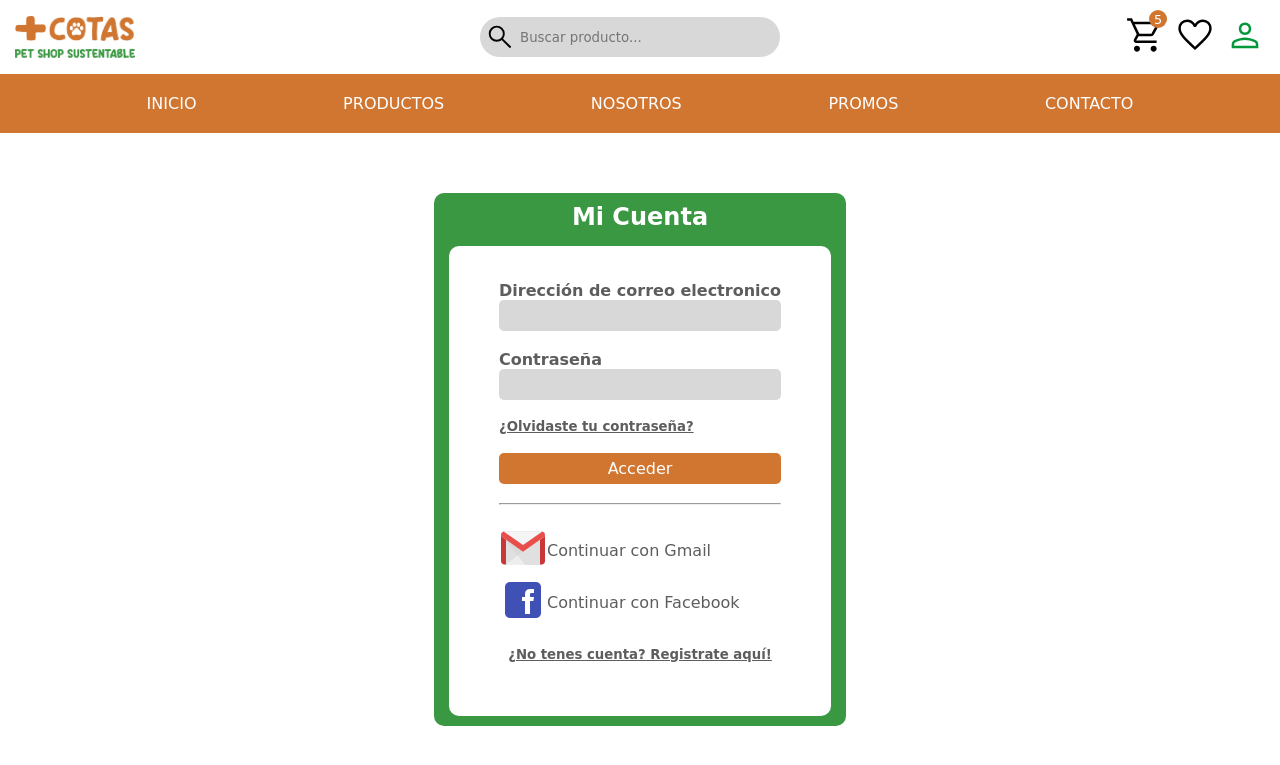
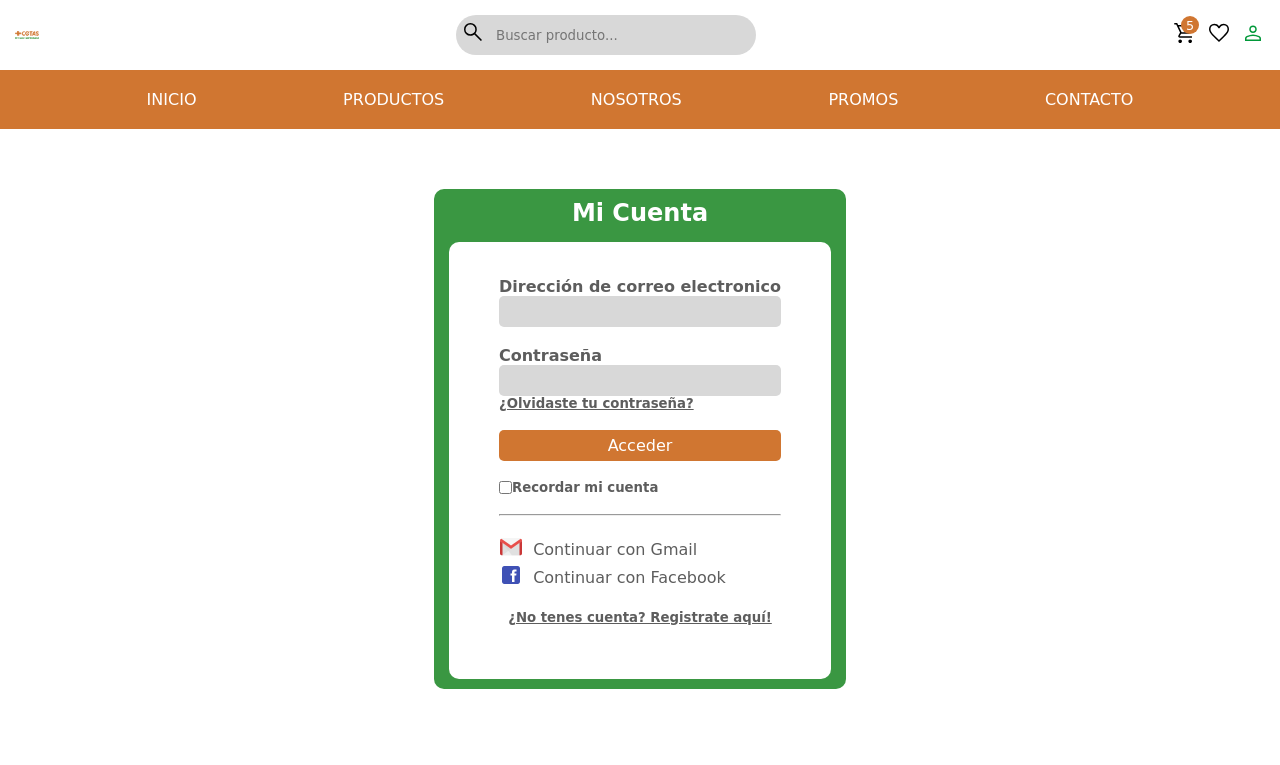
Before and after one commit to Sowska/grupo_6_petShop, a Node server app: page /login in a window 1280 px wide. Shown: the top 765 px of the page. Run offline with Node 20, Linux system fonts and the light colour scheme.

Commit message:
tu mensaje

```diff
--- a/public/css/login-styles.css
+++ b/public/css/login-styles.css
@@ -146,7 +146,7 @@ h5.contraseña {
     background-color: #3A9742;
     padding: 10px 15px;
     border-radius: 10px;
-    min-width: 380px;
+    min-width: 310px;
 }
 
 .form-card h2 {
@@ -209,13 +209,17 @@ h5 a {
     color:#5d5d5d;
 }
 
-.logo-juntos {
-    display: flex;
-    align-items: center;
-}
-
 
 .logo {
     display: flex;
     align-items: center;
 }
+
+img {
+    width: 1.5em;
+}
+
+.recordar-mi {
+    display: flex;
+    align-items: center;
+}
--- a/views/login.html
+++ b/views/login.html
@@ -78,7 +78,7 @@
                             <h4 for="titulo-contraseña">Contraseña</h4>
                             <input type="contraseña" name="contraseña" id="contraseña" required>
                         </div>
-                        <br>
+
                     <div>
                        <h5 class="contraseña"><a href="olvidaste-contraseña"> ¿Olvidaste tu contraseña? </a></h5>
                     </div>
@@ -91,6 +91,10 @@
                     </div>
 
                     <br>
+                   <div class="recordar-mi"><input class= "checkbox" type="checkbox"><h5 class= "recordar-cuenta">  Recordar mi cuenta</h5> </div>
+                    <br>
+
+
                     <hr>
                     <br>
 
@@ -98,12 +102,12 @@
                <div class="logos-juntos">
                     <div class="logo">
                             <a href="logo-gmail"><img src="\images\icons8-gmail-48 (1).png" alt="logo-gmail"></a>
-                            <label class="ingreso-mail" for="ingreso-gmail">  Continuar con Gmail</label>
+                            <label class="ingreso-mail" for="ingreso-gmail">  &nbsp; Continuar con Gmail</label>
                                 </div>
 
                     <div class="logo">
                             <a href="logo-face"><img src="\images\icons8-facebook-48.png" alt="logo-face"></a>
-                            <label class="ingreso-face" for="ingreso-face">  Continuar con Facebook</label>
+                            <label class="ingreso-face" for="ingreso-face">  &nbsp; Continuar con Facebook</label>
                                 </div>
                             </div>
 
```
